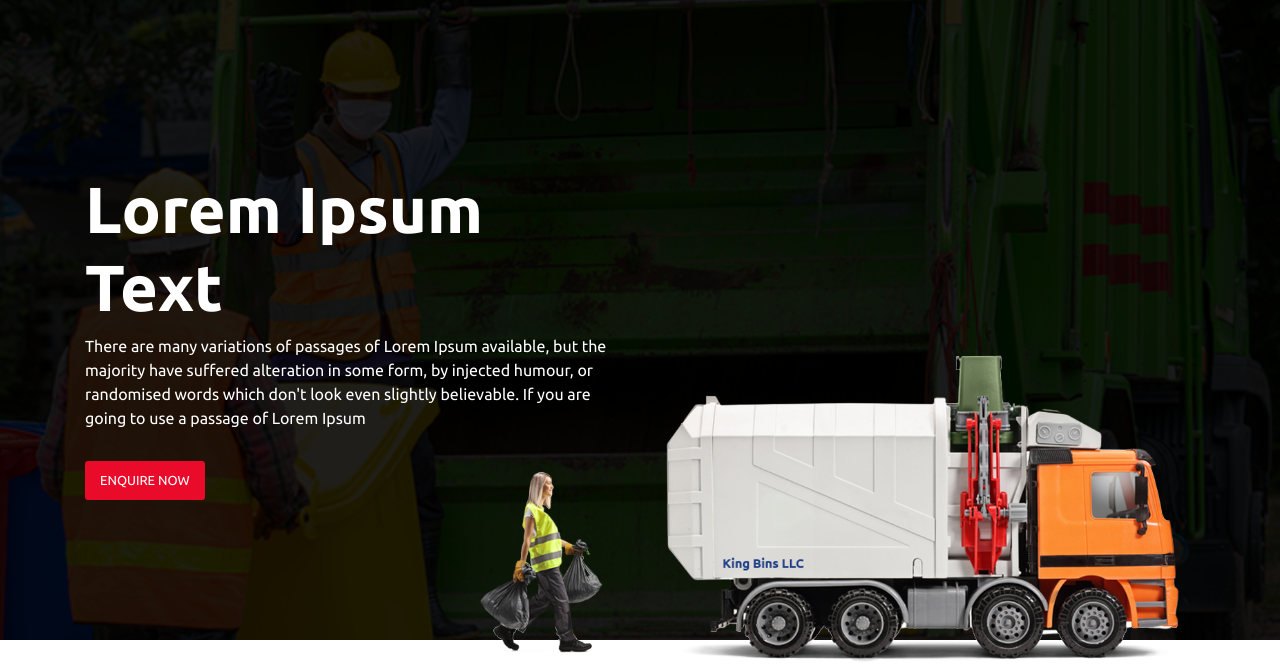
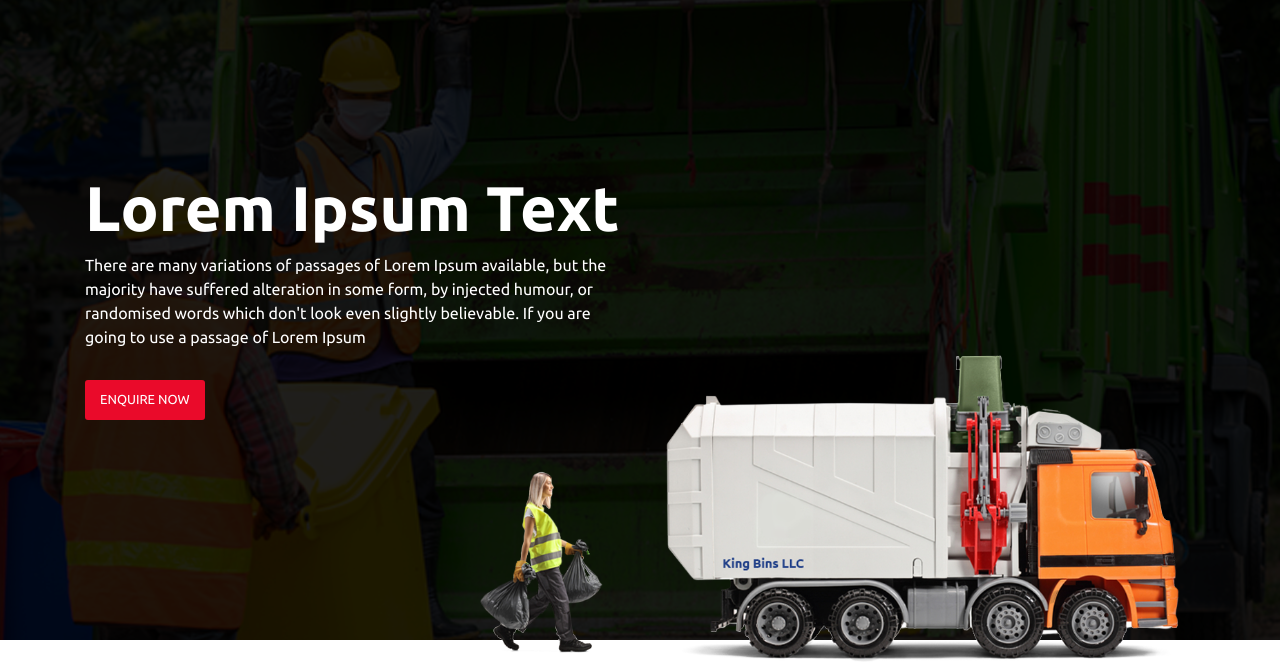
Before and after one commit to kamalstrix/MY-PROJECTS, a plain HTML site: page index.html in a window 1280 px wide. Shown: the part 131-800 px from the top of the page. Drawn offline with nearby package versions, Linux system fonts and the light colour scheme; files whose address does not match are found by name.

Commit message:
style added

```diff
--- a/css/style.css
+++ b/css/style.css
@@ -319,7 +319,7 @@ ul.nav li a {
 	padding-left: 110px;
 }
 .col-md-6.left h1 {
-	font-size: 65px;
+	font-size: 63px;
 	color: white;
 }
 .col-md-6.left p {
@@ -825,6 +825,9 @@ ul.quick li a:hover {
 	opacity: 1;
 	transform: scale(1.2);
 }
+.slider-nav  .slick-current img :hover{
+	border-radius: 3px 3px 3px 3px;
+}
 
 
 
@@ -839,14 +842,21 @@ ul.quick li a:hover {
 	line-height: 20px;
 }
 .item img {
-	width: 10%;
+	width: 7%;
 }
 .item h1{
-	font-size: 23px;
+	font-size: 21px;
+	color: #525151;
+	text-transform: uppercase;
 }
 .item h2{
 	font-size: 18px;
+	color: #858585;
 }
 .item-1 {
 	margin-top: 50px;
 }
+.item p{
+	font-size: 14px;
+	color: #858585;
+}
--- a/index.html
+++ b/index.html
@@ -465,71 +465,71 @@
                 <div class="item">
                     <h1>Celena Jately</h1>
                     <h2>Ceo, Dummy</h2>
-                    <p>Lorem ipsum dolor sit amet, consectetur adipisicing elit, <br> sed do eiusmod tempor incididunt
-                        ut labore et <br> dolore magna aliqua. Ut enim ad minim venian</p>
+                    <p>Lorem ipsum dolor sit amet, consectetur adipisicing elit, sed do eiusmod tempor incididunt<br>
+                        ut labore et  dolore magna aliqua. Ut enim ad minim venian</p>
                      <img src="./images/star-slid.png" alt="">
                 </div>
                 <div class="item">
                     <h1>Patty O’Furniture</h1>
                     <h2>Chris Anthemum</h2>
-                    <p>Lorem ipsum dolor sit amet, consectetur adipisicing elit, <br> sed do eiusmod tempor incididunt
-                        ut labore et <br> dolore magna aliqua. Ut enim ad minim venian</p>
+                    <p>Lorem ipsum dolor sit amet, consectetur adipisicing elit, sed do eiusmod tempor incididunt<br>
+                        ut labore et dolore magna aliqua. Ut enim ad minim venian</p>
                      <img src="./images/star-slid.png" alt="">
                 </div>
                 <div class="item">
                     <h1>Olive Yew</h1>
                     <h2>Harriet Upp</h2>
-                    <p>Lorem ipsum dolor sit amet, consectetur adipisicing elit, <br> sed do eiusmod tempor incididunt
-                        ut labore et <br> dolore magna aliqua. Ut enim ad minim venian</p>
+                    <p>Lorem ipsum dolor sit amet, consectetur adipisicing elit, sed do eiusmod tempor incididunt <br>
+                        ut labore et  dolore magna aliqua. Ut enim ad minim venian</p>
                      <img src="./images/star-slid.png" alt="">
                 </div>
                 <div class="item">
                     <h1>Aida Bugg</h1>
-                    <h2>Ceo, Dummy</h2>
-                    <p>Lorem ipsum dolor sit amet, consectetur adipisicing elit, <br> sed do eiusmod tempor incididunt
-                        ut labore et <br> dolore magna aliqua. Ut enim ad minim venian</p>
+                    <h2>Augusta Wind</h2>
+                    <p>Lorem ipsum dolor sit amet, consectetur adipisicing elit,  sed do eiusmod tempor incididunt<br>
+                        ut labore et  dolore magna aliqua. Ut enim ad minim venian</p>
                      <img src="./images/star-slid.png" alt="">
                 </div>
                 <div class="item">
                     <h1>Maureen Biologist</h1>
-                    <h2>Ceo, Dummy</h2>
-                    <p>Lorem ipsum dolor sit amet, consectetur adipisicing elit, <br> sed do eiusmod tempor incididunt
-                        ut labore et <br> dolore magna aliqua. Ut enim ad minim venian</p>
+                    <h2>Chris Anthemum</h2>
+                    <p>Lorem ipsum dolor sit amet, consectetur adipisicing elit,  sed do eiusmod tempor incididunt<br>
+                        ut labore et  dolore magna aliqua. Ut enim ad minim venian</p>
                      <img src="./images/star-slid.png" alt="">
                 </div>
                 <div class="item">
                     <h1>Teri Dactyl</h1>
-                    <h2>Ceo, Dummy</h2>
-                    <p>Lorem ipsum dolor sit amet, consectetur adipisicing elit, <br> sed do eiusmod tempor incididunt
-                        ut labore et <br> dolore magna aliqua. Ut enim ad minim venian</p>
+                    <h2>Harriet Upp</h2>
+                    <p>Lorem ipsum dolor sit amet, consectetur adipisicing elit,  sed do eiusmod tempor incididunt<br>
+                        ut labore et dolore magna aliqua. Ut enim ad minim venian</p>
                      <img src="./images/star-slid.png" alt="">
                 </div>
                 <div class="item">
                     <h1>Allie Grater</h1>
-                    <h2>Ceo, Dummy</h2>
-                    <p>Lorem ipsum dolor sit amet, consectetur adipisicing elit, <br> sed do eiusmod tempor incididunt
-                        ut labore et <br> dolore magna aliqua. Ut enim ad minim venian</p>
+                    <h2>Dee End</h2>
+                    <p>Lorem ipsum dolor sit amet, consectetur adipisicing elit,  sed do eiusmod tempor incididunt<br>
+                        ut labore et  dolore magna aliqua. Ut enim ad minim venian</p>
                      <img src="./images/star-slid.png" alt="">
                 </div>
                 <div class="item">
                     <h1>Constance Noring</h1>
-                    <h2>Ceo, Dummy</h2>
-                    <p>Lorem ipsum dolor sit amet, consectetur adipisicing elit, <br> sed do eiusmod tempor incididunt
-                        ut labore et <br> dolore magna aliqua. Ut enim ad minim venian</p>
+                    <h2>Ben Dover</h2>
+                    <p>Lorem ipsum dolor sit amet, consectetur adipisicing elit, sed do eiusmod tempor incididunt <br>
+                        ut labore et dolore magna aliqua. Ut enim ad minim venian</p>
                      <img src="./images/star-slid.png" alt="">
                 </div>
                 <div class="item">
                     <h1>Minnie Van Ryder</h1>
-                    <h2>Ceo, Dummy</h2>
-                    <p>Lorem ipsum dolor sit amet, consectetur adipisicing elit, <br> sed do eiusmod tempor incididunt
-                        ut labore et <br> dolore magna aliqua. Ut enim ad minim venian</p>
+                    <h2>Willie Makit</h2>
+                    <p>Lorem ipsum dolor sit amet, consectetur adipisicing elit, sed do eiusmod tempor incididunt <br>
+                        ut labore et  dolore magna aliqua. Ut enim ad minim venian</p>
                      <img src="./images/star-slid.png" alt="">
                 </div>
                 <div class="item">
                     <h1>Eileen Sideways</h1>
-                    <h2>Ceo, Dummy</h2>
-                    <p>Lorem ipsum dolor sit amet, consectetur adipisicing elit, <br> sed do eiusmod tempor incididunt
-                        ut labore et <br> dolore magna aliqua. Ut enim ad minim venian</p>
+                    <h2>Staum Clowd</h2>
+                    <p>Lorem ipsum dolor sit amet, consectetur adipisicing elit, sed do eiusmod tempor incididunt<br>
+                        ut labore et dolore magna aliqua. Ut enim ad minim venian</p>
                      <img src="./images/star-slid.png" alt="">
                 </div>
 
--- a/js/custom.js
+++ b/js/custom.js
@@ -117,7 +117,7 @@ $('.slider-nav').slick({
   asNavFor: '.slider-for',
   dots: false,
   centerMode: true,
-  focusOnSelect: true
+  focusOnSelect: true,
 
 });
 
```
